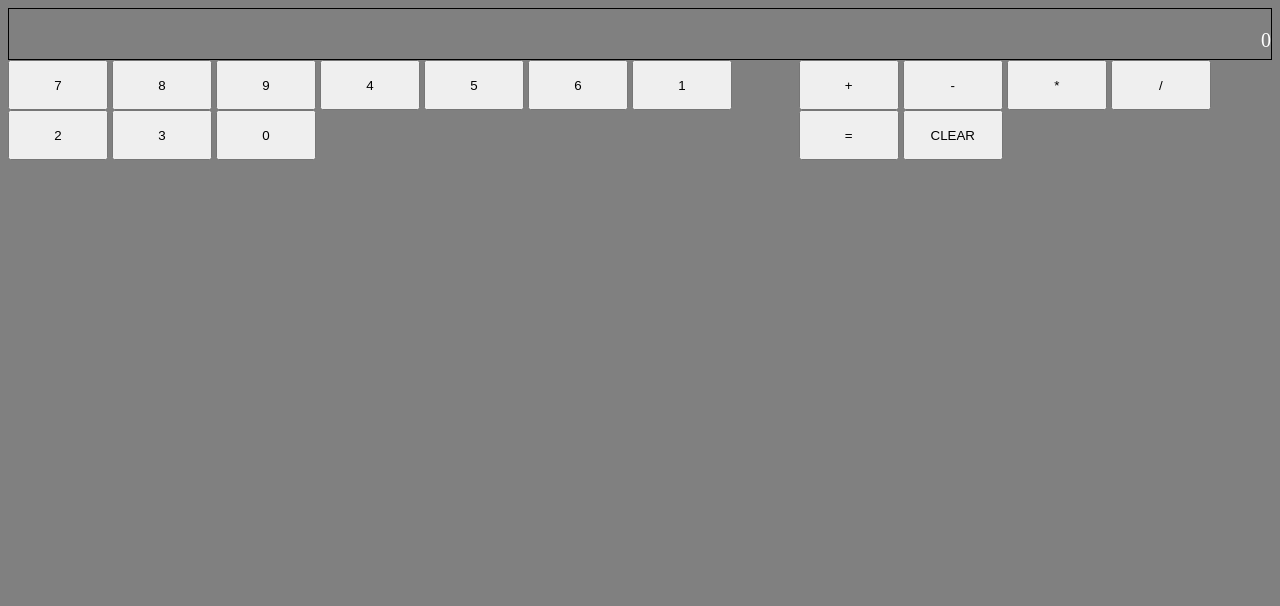
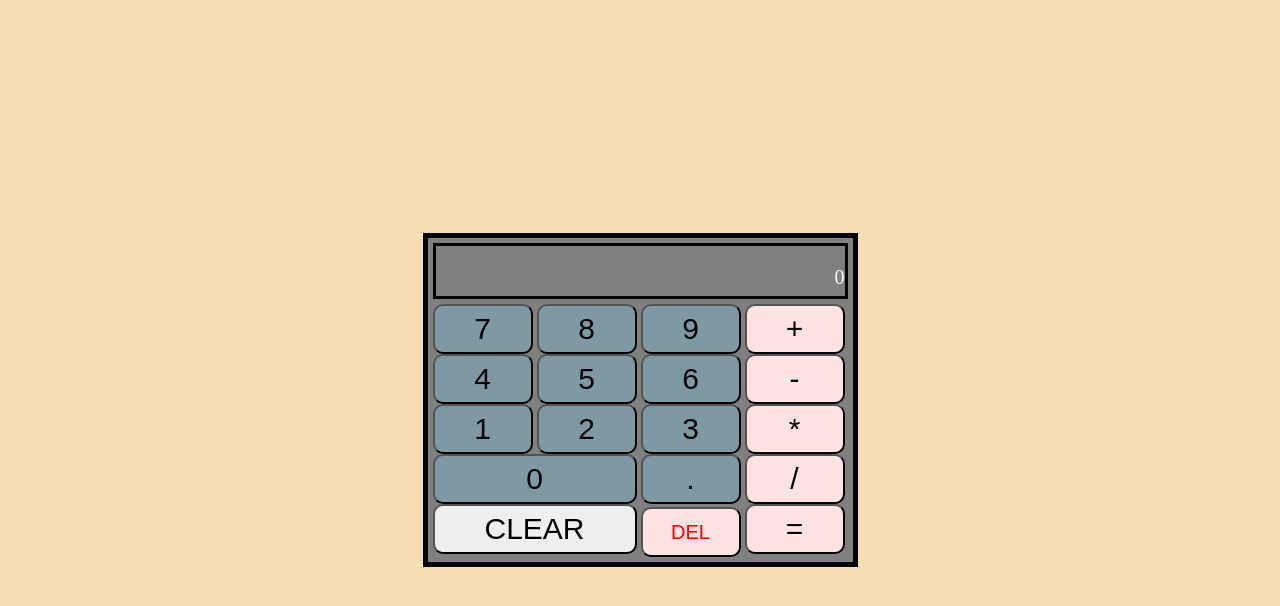
Before and after one commit to Kurolinks/theOdinProject-Calculator, a plain HTML site: page index.html in a window 1280 px wide. Drawn offline with Linux system fonts and the light colour scheme.

Commit message:
edit calculator styling

```diff
--- a/index.html
+++ b/index.html
@@ -12,25 +12,28 @@
             <p>0</p>
         </div>
         <div class="buttonsContainer">
-            <div class="left">
             <button class="number seven">7</button>
             <button class="number eight">8</button>
             <button class="number nine">9</button>
+            <button class="operator add">+</button>
+            <br>
             <button class="number four">4</button>
             <button class="number five">5</button>
             <button class="number six">6</button>
+            <button class="operator substract">-</button>
+            <br>
             <button class="number one">1</button>
             <button class="number two">2</button>
             <button class="number three">3</button>
+            <button class="operator multiply">*</button>
+            <br>
             <button class="number zero">0</button>
-            </div>
-            <div class="right">
-                <button class="operator add">+</button>
-                <button class="operator substract">-</button>
-                <button class="operator multiply">*</button>
+            <button class="dot">.</button>
             <button class="operator divide">/</button>
+            <br>
+            <button id="clear">CLEAR</button>
+            <button class="backspace">DEL</button>
             <button class="equals">=</button>
-                <button id="clear">CLEAR</button>
             </div>
         </div>
 
--- a/index.js
+++ b/index.js
@@ -23,10 +23,12 @@ const clear = document.querySelector("#clear");
 const equals = document.querySelector(".equals");
 const numberButtons = document.querySelectorAll('.number');
 const operatorButtons = document.querySelectorAll('.operator');
+const backspace = document.querySelector(".backspace");
 
 // Event listeners for clear and equals buttons
 clear.addEventListener("click", clearScreen);
 equals.addEventListener("click", operate);
+backspace.addEventListener('click', handlebackspace);
 
 let symbol = null, clickedNumber = '';
 let firstNumber = 0, secondNumber = 0, operationResult = 0;
@@ -64,6 +66,19 @@ function clearScreen(){
   display.innerHTML = clickedNumber;
 }
 
+function handlebackspace(){
+  if (!symbol) {
+    firstNumber = firstNumber.slice(0, -1);
+    alert(firstNumber)
+    alert("here")
+    display.innerHTML = firstNumber;
+  }
+  else {
+    secondNumber = secondNumber.slice(0, -1);
+    display.innerHTML = secondNumber;
+  }
+}
+
 numberButtons.forEach(button => {
   button.addEventListener('click', handleNumberClick);
 });
@@ -89,13 +104,12 @@ function operate() {
   }
 }
 
-equals.addEventListener('click', operate);
-
 // Adding event listeners to number buttons
 numberButtons.forEach(button => {
   button.addEventListener('click', handleNumberClick);
 });
 
+
 // Adding event listeners to operator buttons
 operatorButtons.forEach(button => {
   button.addEventListener('click', handleOperatorClick);
--- a/style.css
+++ b/style.css
@@ -1,23 +1,61 @@
 body {
-    background-color: gray;
+    align-items: center;
+    background-color: wheat;
+    box-sizing: border-box;
+    display: flex;
+    height: 100vh;
+    justify-content: center;
+    margin: 0;
+    padding: 0;
 }
 
-.buttonsContainer {
-    display: flex;
+.container {
+    background-color: gray;
+    border:  5px solid black;
+    width: 425px;
 }
 
 #display {
     /* background-color: grey; */
-    border: 1px solid black;
+    border: 3px solid black;
     color: white;
     font-size: 20px;
     height: 50px;
+    margin: 5px;
     text-align: right;
-    width: 200;
+}
+
+.buttonsContainer {
+    margin: 5px;
 }
 
 button {
+    border-radius: 10px;
     cursor: pointer;
+    font-size: 30px;
     height: 50px;
+    padding: 0;
+    margin: 0;
     width: 100px;
 }
+
+.number,
+.dot {
+    background-color: #7E99A3;
+}
+
+.zero,
+#clear {
+    width: 204px;
+}
+
+.operator,
+.equals {
+    background-color: #FFE2E2;
+}
+
+.backspace {
+    background-color: #FFE2E2;
+    font-size: 20px;
+    color: red;
+}
```
Lines whose indentation alone changed are shown as unchanged.
